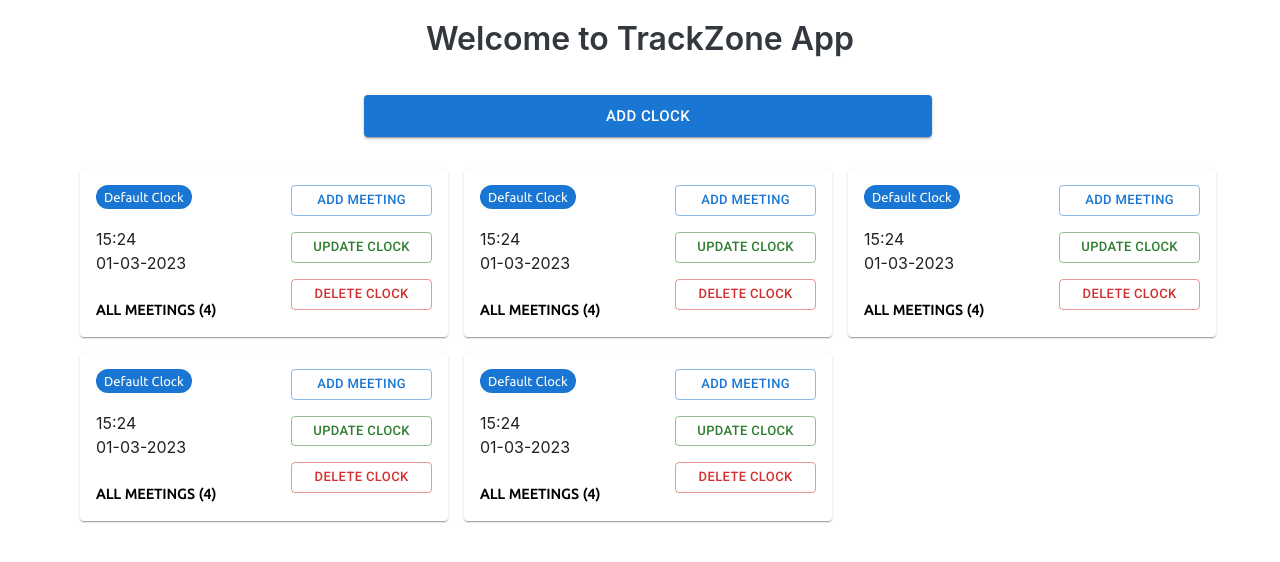
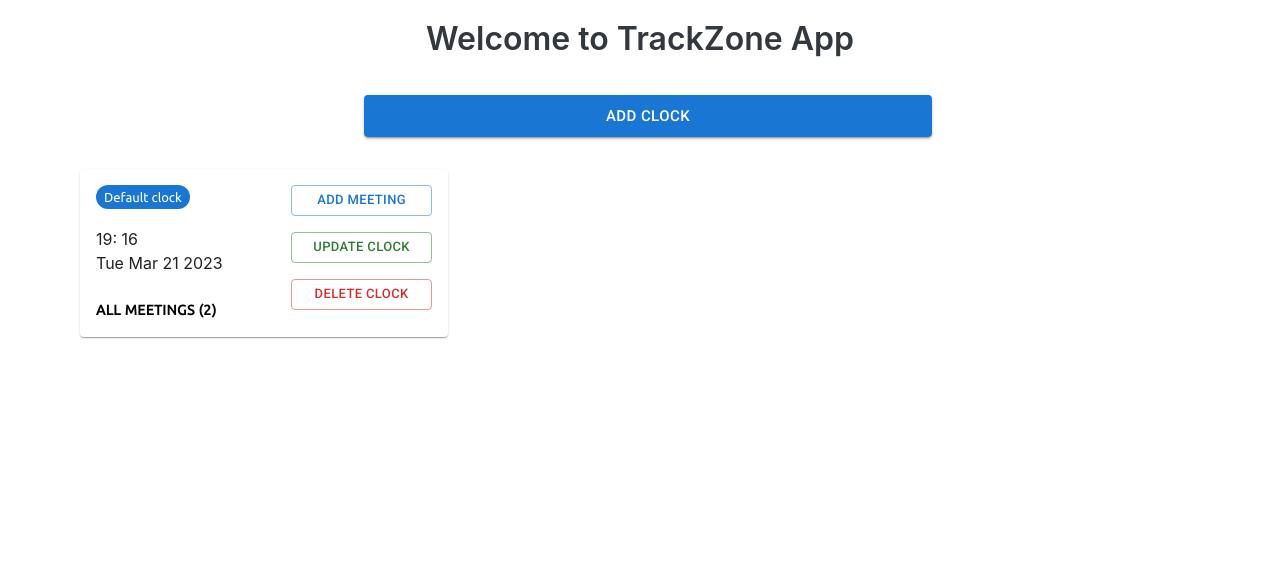
Before and after one commit to atik65/TrackZone, a React (Vite) app: page / in a window 1280 px wide. Shown: the top 562 px of the page. Built offline with nearby package versions, Linux system fonts and the light colour scheme.

Commit message:
feat: useClocks hook initialized

```diff
--- a/src/components/clock/Clock.jsx
+++ b/src/components/clock/Clock.jsx
@@ -7,7 +7,7 @@ import { Link } from "react-router-dom";
 
 import { ModalContext } from "../../context/ModalContextProvider";
 
-const Clock = () => {
+const Clock = ({ clock }) => {
   const { modalClose, modalState, handleModal } = useContext(ModalContext);
   return (
     <div>
@@ -20,7 +20,7 @@ const Clock = () => {
               sx={{
                 mb: "1rem",
               }}
-              label="Default Clock"
+              label={`${clock.clockType} clock`}
               color="primary"
               size="small"
               variant="filed"
@@ -31,8 +31,8 @@ const Clock = () => {
               color="text.secondary"
               component="div"
             >
-              15:24 <br />
-              01-03-2023
+              {clock.clockTime} <br />
+              {clock.clockDate}
             </Typography>
           </CardContent>
           <Box sx={{ display: "flex", alignItems: "center", pl: 1, pb: 1 }}>
@@ -41,18 +41,11 @@ const Clock = () => {
                 className="link"
                 to="/meetings/1"
                 state={{
-                  timeZone: "PST",
-                  meetings: [
-                    {
-                      meetingTitle: "hello",
-                      meetingTime: new Date().toISOString(),
-                      meetingDate: new Date().toISOString(),
-                      difference: 6,
-                    },
-                  ],
+                  timeZone: clock.timeZone,
+                  meetings: clock.meetings,
                 }}
               >
-                All Meetings (4)
+                All Meetings ({clock.meetings.length})
               </Link>
             </Button>
           </Box>
--- a/src/components/shared/form/AddUpdate.jsx
+++ b/src/components/shared/form/AddUpdate.jsx
@@ -27,18 +27,7 @@ const timeZones = [
 ];
 
 const AddUpdate = ({ handleModal, modalState }) => {
-  // const { formState, handleSubmit, handleBlur, handleChange, handleFocus } =
-  //   useForm(
-  //     {
-  //       clockTitle: "",
-  //       meetingTitle: "",
-  //       timeZone: "GMT",
-
-  //       meetingDate: new Date().toISOString(),
-  //       meetingTime: new Date().toISOString(),
-  //     },
-  //     true
-  //   );
+  console.log(modalState);
   const { formState, handleSubmit, handleBlur, handleChange, handleFocus } =
     useForm(
       {
@@ -49,7 +38,6 @@ const AddUpdate = ({ handleModal, modalState }) => {
 
   const submitHandler = ({ errors, hasError, values }) => {
     handleModal(modalState.method, modalState.modalFor);
-    console.log(values);
   };
 
   return (
@@ -63,7 +51,8 @@ const AddUpdate = ({ handleModal, modalState }) => {
         variant="h1"
         component="h1"
       >
-        Add Clock
+        {modalState?.method == "create" ? "Add" : "Update"}{" "}
+        {modalState?.modalFor == "clock" ? "Clock" : "Meeting"}
       </Typography>
 
       <form onSubmit={(e) => handleSubmit(e, submitHandler)}>
@@ -197,7 +186,8 @@ const AddUpdate = ({ handleModal, modalState }) => {
         )}
 
         <Button type="submit" variant="contained" fullWidth sx={{ mt: "1rem" }}>
-          Add Clock
+          {modalState?.method == "create" ? "Add" : "Update"}{" "}
+          {modalState?.modalFor == "clock" ? "Clock" : "Meeting"}
         </Button>
       </form>
     </div>
--- a/src/context/ModalContextProvider.jsx
+++ b/src/context/ModalContextProvider.jsx
@@ -24,6 +24,7 @@ const ModalContextProvider = (props) => {
 
     if (modalFor == "clock") {
       if (method == "create") {
+        clonedState.method = "create";
         clonedState.modalFor = "clock";
         clonedState.state = !modalState.state;
         clonedState.formData = {
@@ -31,6 +32,7 @@ const ModalContextProvider = (props) => {
           timeZone: "GMT",
         };
       } else if (method == "update") {
+        clonedState.method = "update";
         clonedState.modalFor = "clock";
         clonedState.state = !modalState.state;
         clonedState.formData = {
@@ -39,6 +41,7 @@ const ModalContextProvider = (props) => {
       }
     } else if (modalFor == "meeting") {
       if (method == "create") {
+        clonedState.method = "create";
         clonedState.modalFor = "meeting";
         clonedState.state = !modalState.state;
         clonedState.formData = {
@@ -47,6 +50,7 @@ const ModalContextProvider = (props) => {
           meetingTime: new Date().toISOString(),
         };
       } else if (method == "update") {
+        clonedState.method = "update";
         clonedState.modalFor = "meeting";
         clonedState.state = !modalState.state;
         clonedState.formData = {
--- /dev/null
+++ b/src/hooks/useClocks.js
@@ -0,0 +1,38 @@
+import { useState } from "react";
+import shortid from "shortid";
+
+const init = [
+  {
+    id: shortid.generate(),
+    clockTitle: "",
+    timeZone: "GMT",
+    clockType: "Default",
+    clockTime: `${new Date().getHours()}: ${new Date().getMinutes()}`,
+    clockDate: new Date().toDateString(),
+    meetings: [
+      {
+        id: shortid.generate(),
+        meetingTitle: "",
+        meetingDate: new Date().toISOString(),
+        meetingTime: new Date().toISOString(),
+        difference: 6,
+      },
+      {
+        id: shortid.generate(),
+        meetingTitle: "",
+        meetingDate: new Date().toISOString(),
+        meetingTime: new Date().toISOString(),
+        difference: 6,
+      },
+    ],
+  },
+];
+
+const useClocks = () => {
+  const [clocks, setClocks] = useState(init);
+  return {
+    clocks,
+  };
+};
+
+export default useClocks;
--- a/src/pages/clocks/Clocks.jsx
+++ b/src/pages/clocks/Clocks.jsx
@@ -4,9 +4,10 @@ import { Box } from "@mui/system";
 import React, { useContext } from "react";
 import Clock from "../../components/clock/Clock";
 import { ModalContext } from "../../context/ModalContextProvider";
+import useClocks from "../../hooks/useClocks";
 
 const Clocks = () => {
-  const clocks = [1];
+  const { clocks } = useClocks();
 
   const { modalClose, modalState, handleModal } = useContext(ModalContext);
 
@@ -19,18 +20,14 @@ const Clocks = () => {
             placeItems: "center",
           }}
         >
-          <Typography level="h5">
+          <Typography
+            sx={{
+              mb: 3,
+            }}
+            level="h5"
+          >
             No default clock, please add your default clock first.
           </Typography>
-          <Button
-            variant="contained"
-            color="primary"
-            sx={{
-              mt: "1rem",
-            }}
-          >
-            Add Clock
-          </Button>
         </Box>
       )}
 
@@ -62,7 +59,7 @@ const Clocks = () => {
           variant="contained"
           color="primary"
         >
-          Add Clock
+          {clocks.length <= 0 ? "Add Default Clock" : "Add Clock"}
         </Button>
       </Box>
 
@@ -79,11 +76,15 @@ const Clocks = () => {
           spacing={2}
           container
         >
-          <Grid item xs={12} sm={6} md={4} xl={3}>
-            <Clock />
-          </Grid>
+          {clocks.map((clock) => {
+            return (
+              <Grid key={clock.id} item xs={12} sm={6} md={4} xl={3}>
+                <Clock clock={clock} />
+              </Grid>
+            );
+          })}
 
-          <Grid item xs={12} sm={6} md={4} xl={3}>
+          {/* <Grid item xs={12} sm={6} md={4} xl={3}>
             <Clock />
           </Grid>
           <Grid item xs={12} sm={6} md={4} xl={3}>
@@ -94,7 +95,7 @@ const Clocks = () => {
           </Grid>
           <Grid item xs={12} sm={6} md={4} xl={3}>
             <Clock />
-          </Grid>
+          </Grid> */}
         </Grid>
       )}
     </div>
--- a/src/pages/meetings/Meetings.jsx
+++ b/src/pages/meetings/Meetings.jsx
@@ -24,7 +24,7 @@ const Meetings = () => {
       >
         {meetings.map((meet) => {
           return (
-            <Grid key={shortid.generate()} xs={12} sm={12} md={12} lg={6} item>
+            <Grid key={meet.id} xs={12} sm={12} md={12} lg={6} item>
               <Meeting meet={meet} timeZone={timeZone} />
             </Grid>
           );
```
